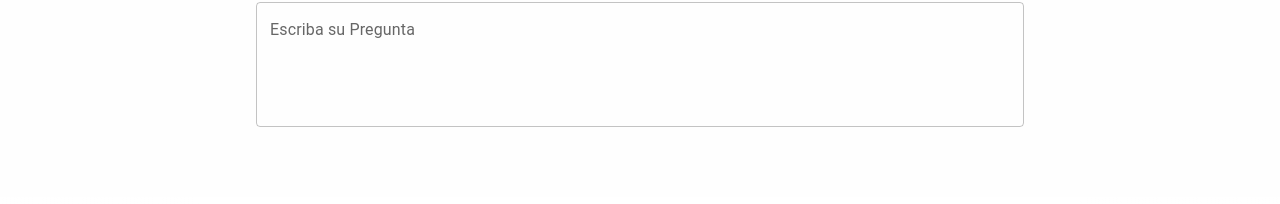
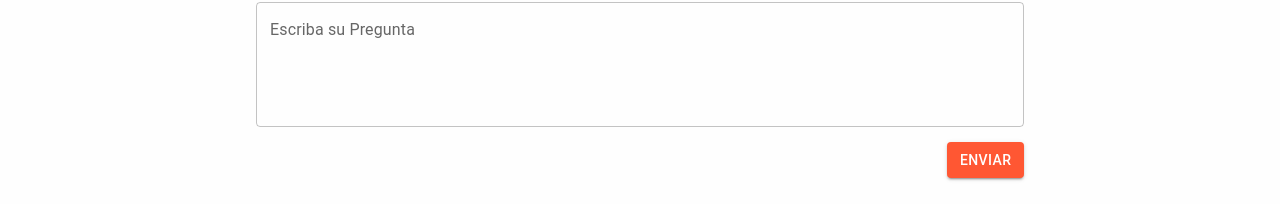
Before and after one commit to ezeqduarte/front-shoppy, a React (Create React App) app: page /consultas in a window 1280 px wide. Shown: the part 1567-1771 px from the top of the page. Built offline with nearby package versions, Linux system fonts and the light colour scheme.

Commit message:
consultas

```diff
--- a/src/components/card/card.css
+++ b/src/components/card/card.css
@@ -98,6 +98,6 @@
 }
 .material-symbols-reaction{
   position: absolute;
-  top: 10px;
-  right: 11px;
+  top: 5px;
+  right: 5px;
 }
--- a/src/pages/Consultas/Consultas.jsx
+++ b/src/pages/Consultas/Consultas.jsx
@@ -281,6 +281,11 @@ export default function Consultas() {
           /* defaultValue="Default Value" */
           className="mc-inputPregunta"
         />
+      <div className="mc-containerButton">
+          <Button variant="contained" size="medium" className="mc-buttonSubmit">
+                Enviar
+          </Button>
+      </div>
       </div>
       <div className="slider" style={{ marginTop: 50, marginBottom: 50 }}>
         <div className="slide-track">
--- a/src/pages/Consultas/consultas.css
+++ b/src/pages/Consultas/consultas.css
@@ -51,3 +51,14 @@
     width: 100%;
     margin-top: 25px;
 }
+
+.mc-containerButton{
+    width: 100%;
+    display: flex;
+    justify-content: flex-end;
+}
+
+.mc-buttonSubmit{
+    width: 10%;
+    background-color: #FF5733!important;
+}
```
